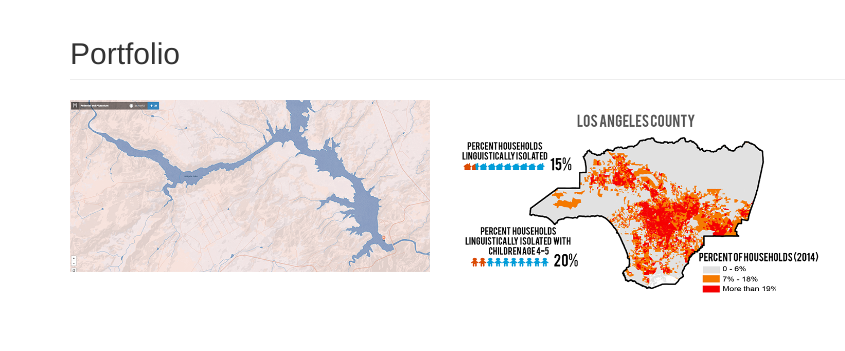
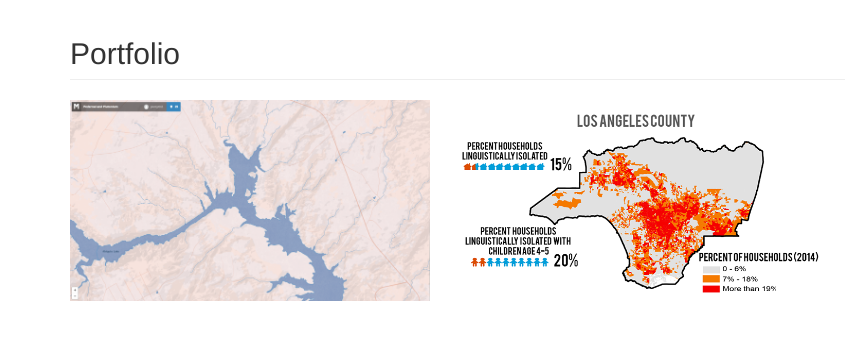
Before and after one commit to psmyth2/psmyth2.github.io, a plain HTML site: page index.html in a window 1280 px wide. Shown: the part 751-1102 px from the top of the page, 0-845 px from the left. Drawn offline with Linux system fonts and the light colour scheme.

Commit message:
image fix
one image fix to okeefe thmb

```diff
--- a/index.html
+++ b/index.html
@@ -77,7 +77,7 @@
                             </li>
                         </ul>
                     </li>
-
+                </ul>
             <!-- /.navbar-collapse -->
         </div>
         <!-- /.container -->
@@ -154,7 +154,7 @@
             </div>
             <div class="col-md-4 col-sm-6">
                 <a href="portfolio-3-col.html">
-                    <img class="img-responsive img-portfolio img-hover" src="./assets/OkeefeTiles_thmb.png" alt="">
+                    <img class="img-responsive img-portfolio img-hover" src="./assets/OkeefeTiles.PNG" alt="">
                 </a>
             </div>
             <div class="col-md-4 col-sm-6">
```
